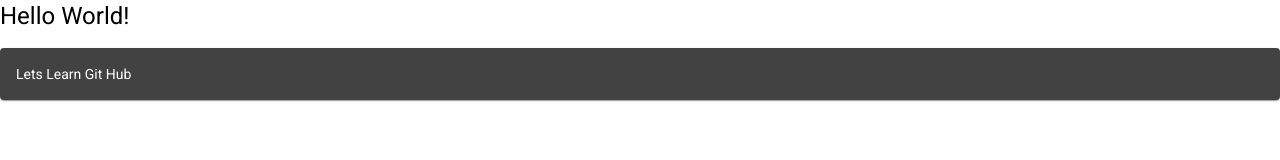
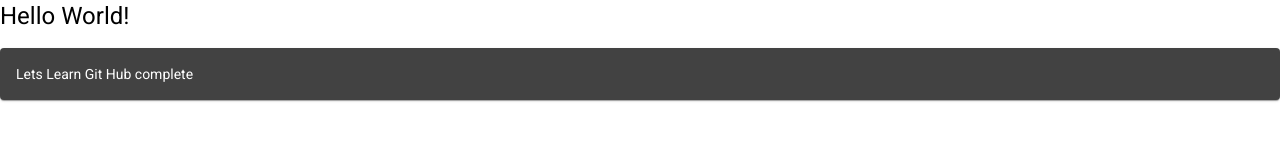
Before and after one commit to ashishkalsain/sept22, an Angular app: page / in a window 1280 px wide. Shown: the top 160 px of the page. Built offline with nearby package versions, Linux system fonts and the light colour scheme.

Commit message:
checking

```diff
--- a/src/app/app.component.html
+++ b/src/app/app.component.html
@@ -1,2 +1,2 @@
 <h1>Hello World!</h1>
-<mat-card>Lets Learn Git Hub</mat-card>
+<mat-card>Lets Learn Git Hub complete</mat-card>
```
